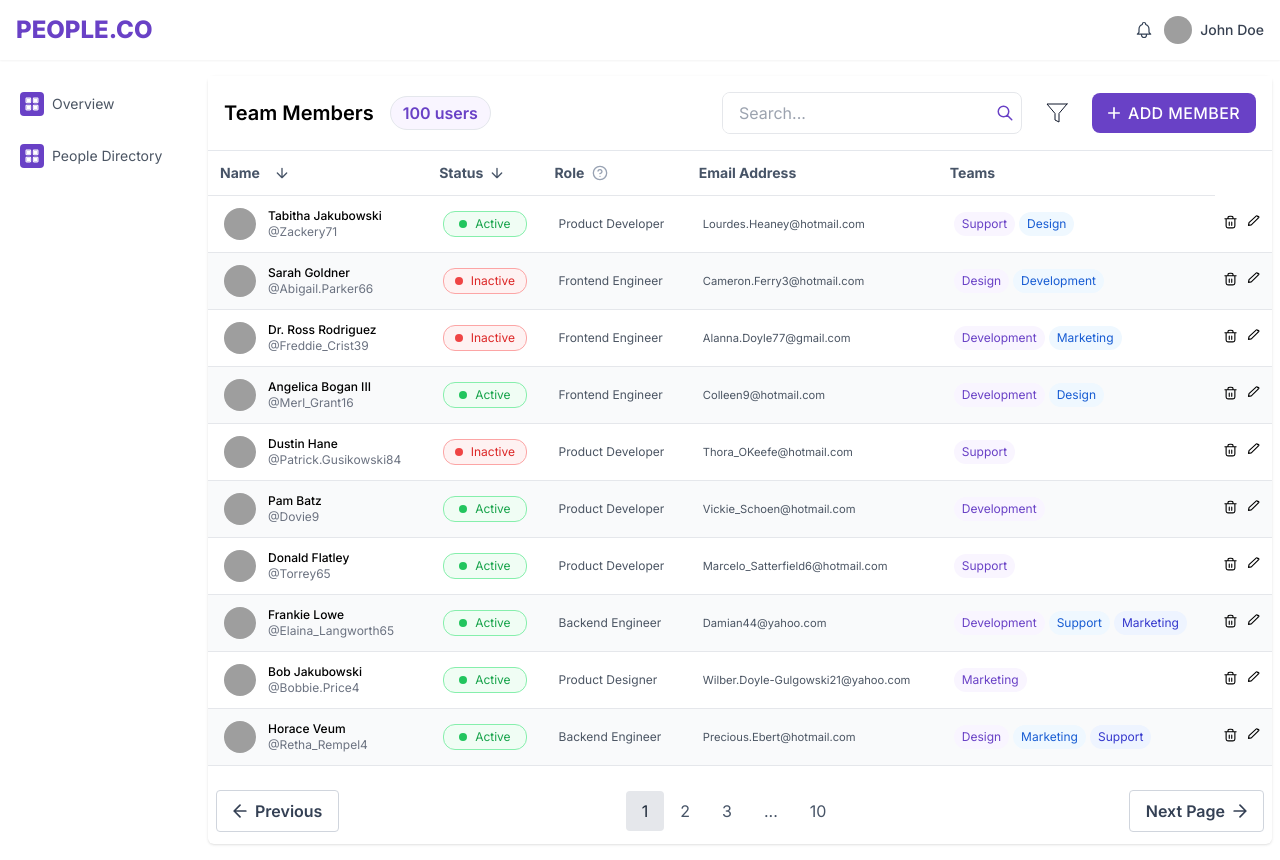
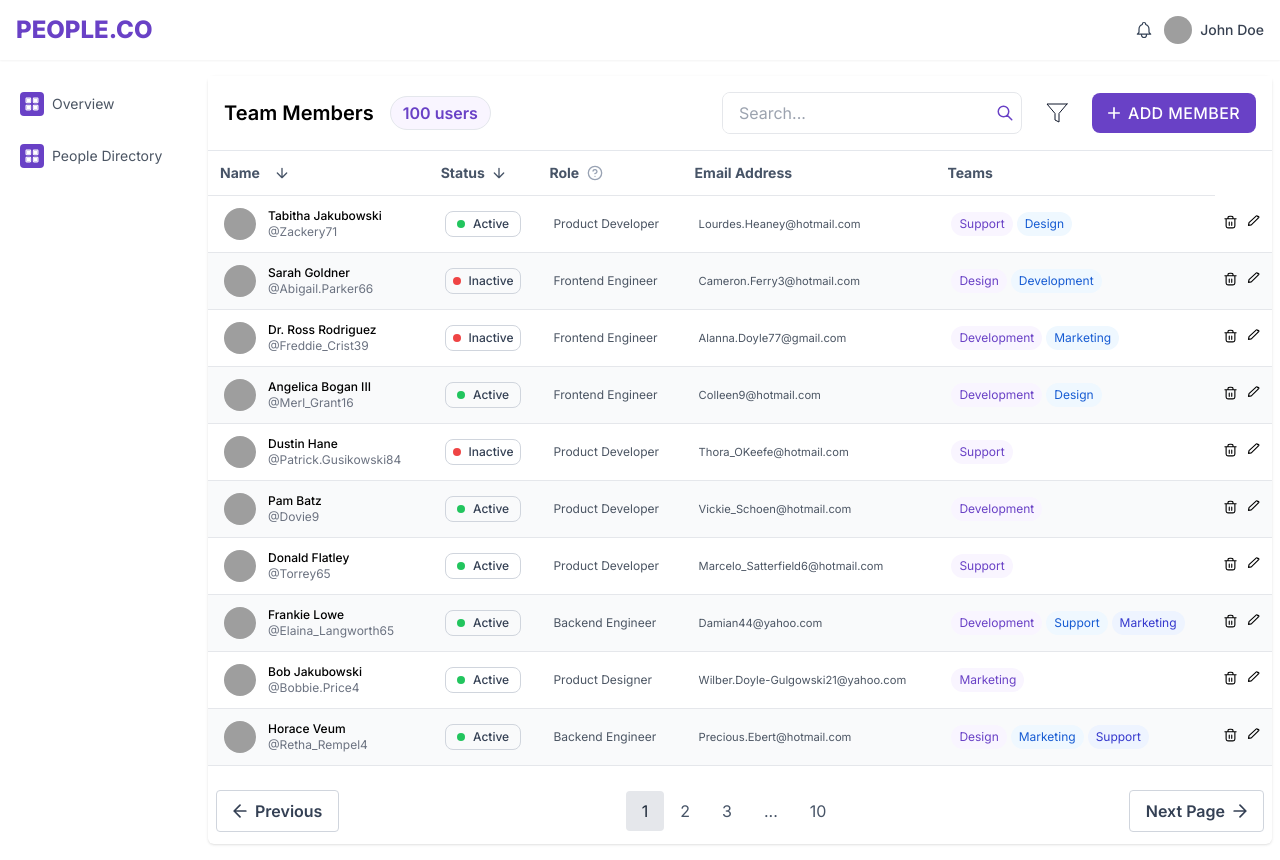
Before and after one commit to AmulyaMachhan/User-Management, a React (Vite) app in the folder frontend/: page /people-directory in a window 1280 px wide. Built offline with nearby package versions, Linux system fonts and the light colour scheme; grey boxes are pictures that could not be loaded.

Commit message:
Updated the status column

```diff
--- a/frontend/src/components/Columns/Status.jsx
+++ b/frontend/src/components/Columns/Status.jsx
@@ -1,13 +1,7 @@
 import PropTypes from "prop-types";
 
 const Status = ({ isActive }) => (
-  <div
-    className={`flex items-center justify-center gap-2 text-xs py-1 px-2 border rounded-xl ${
-      isActive
-        ? "border-green-300 bg-green-50 text-green-600"
-        : "border-red-300 bg-red-50 text-red-600"
-    }`}
-  >
+  <div className="flex items-center justify-center gap-2 text-xs text-[#344054] font-[500] p-1 border border-[#D0D5DD] rounded-lg">
     <span
       className={`h-2 w-2 rounded-full ${
         isActive ? "bg-green-500" : "bg-red-500"
```
